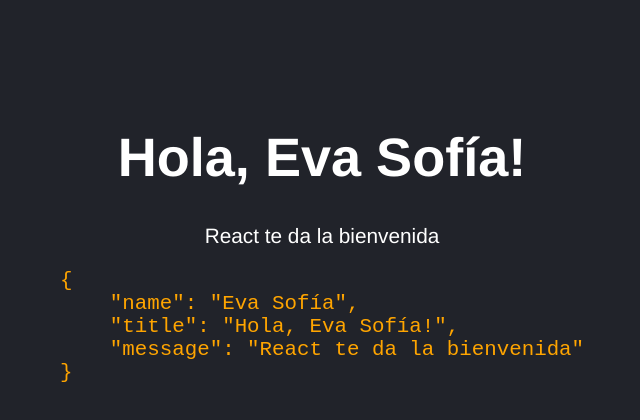
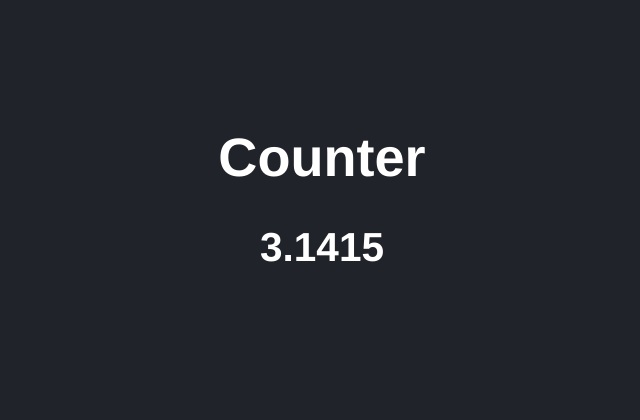
Before and after one commit to jcarlosj/React-Fundamentals-Counter-U-FH, a React (Create React App) app: page / in a window 1280 px wide. Shown: the top 420 px of the page, without its empty margins (318-958 px from the left). Built offline with nearby package versions, Linux system fonts and the light colour scheme.

Commit message:
[.] CounterComponent: Define

```diff
--- /dev/null
+++ b/src/Counter.js
@@ -0,0 +1,18 @@
+import React from 'react';
+import PropTypes from 'prop-types'
+
+/** Functional Component */
+const Counter = ({ value }) => {
+    return (
+        <>
+            <h1>Counter</h1>
+            <h2>{ value }</h2>
+        </>
+    );
+}
+
+Counter.propTypes = {
+    value: PropTypes.number
+}
+
+export default Counter;
--- a/src/index.js
+++ b/src/index.js
@@ -1,12 +1,12 @@
 import React from 'react';
 import ReactDOM from 'react-dom';
 
-import App from './App';
+import Counter from './Counter';
 
 import './index.css';
 
 const divRoot = document.querySelector( '#root' );
 
-ReactDOM.render( <App name={ 'Eva Sofía' } message={ 'React te da la bienvenida' } />, divRoot );     //  ReactDOM: Inserta el elemento dentro del elemento referenciado en el DOM
+ReactDOM.render( <Counter value={ 3.1415 } />, divRoot );     //  ReactDOM: Inserta el elemento dentro del elemento referenciado en el DOM
                                         //            Además permite crear a partir de aqui el árbol de componentes de la aplicacion
                                         //            permitiendo que puedan comunicarse unos con los otros
```
